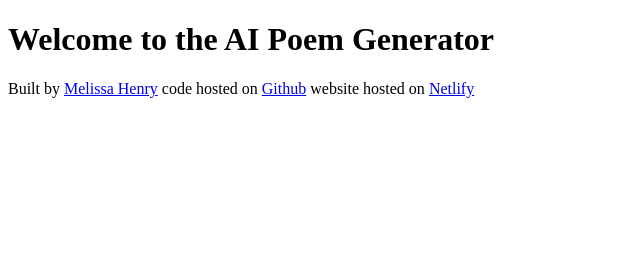
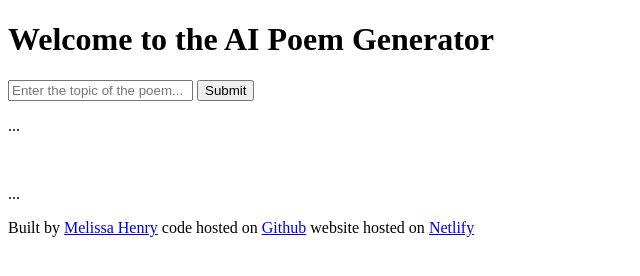
Before and after one commit to Melissa-Henry-Dev/Poem-generator, a plain HTML site: page index.html in a window 1280 px wide. Shown: the whole page, without its empty margins (0-640 px from the left). Drawn offline with Linux system fonts and the light colour scheme.

Commit message:
Added HTML

```diff
--- a/index.html
+++ b/index.html
@@ -7,7 +7,20 @@
     <title>Poem Generator</title>
 </head>
 <body>
-    <h1>Welcome to the AI Poem Generator</h1>
+    <header>
+        <h1>Welcome to the AI Poem Generator</h1>
+    </header>
+    <main>
+        <form action="">
+            <input type="text" placeholder="Enter the topic of the poem..." />
+            <input type="submit" />
+        </form>
+        <div class="poem-container">
+            <p class="poem-lines">...</p>
+            <br/>
+            <p class="poem-lines">...</p>
+        </div>
+    </main>
     <footer>Built by <a href="https://github.com/Melissa-Henry-Dev">Melissa Henry</a> code hosted on <a href="https://github.com/Melissa-Henry-Dev/Poem-generator">Github</a> website hosted on <a href="https://melissa-ai-poem-generator.netlify.app/">Netlify</a></footer>
     <script src="src/script.js"></script>
 </body>
```
